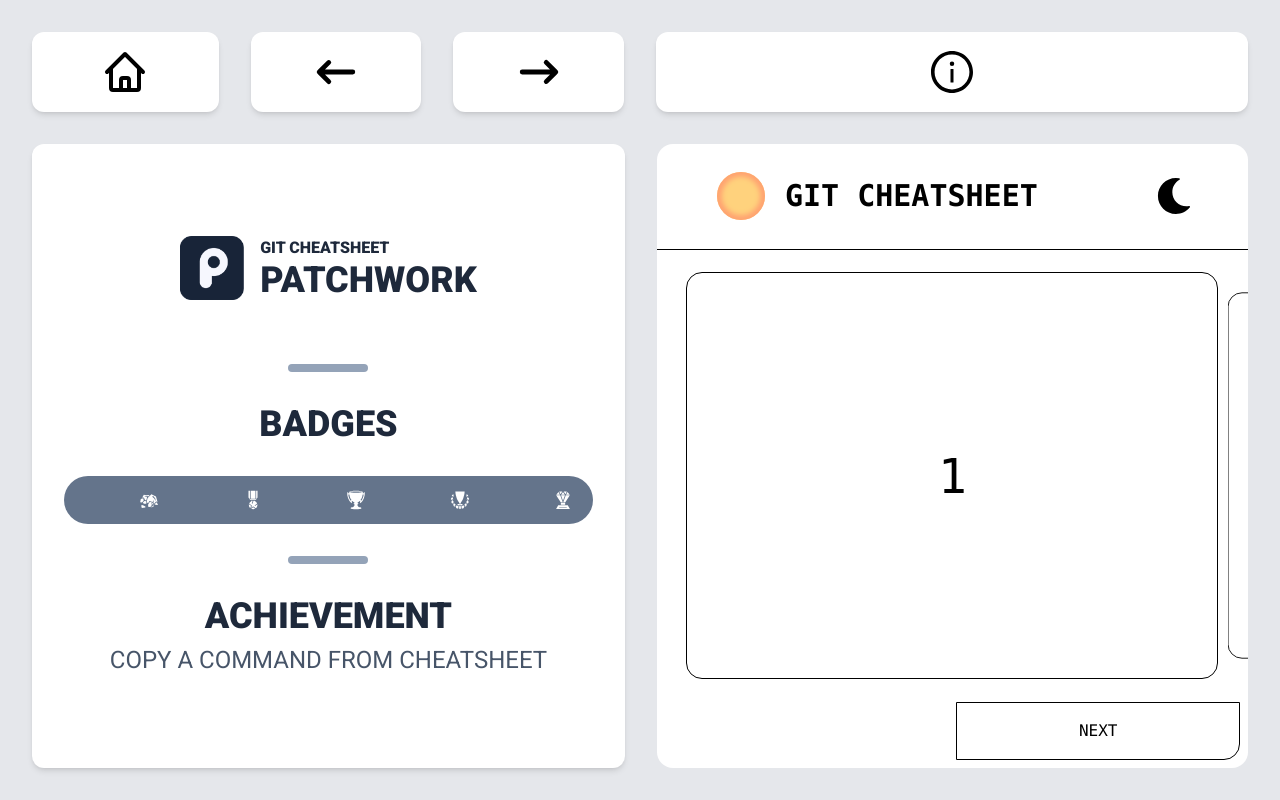
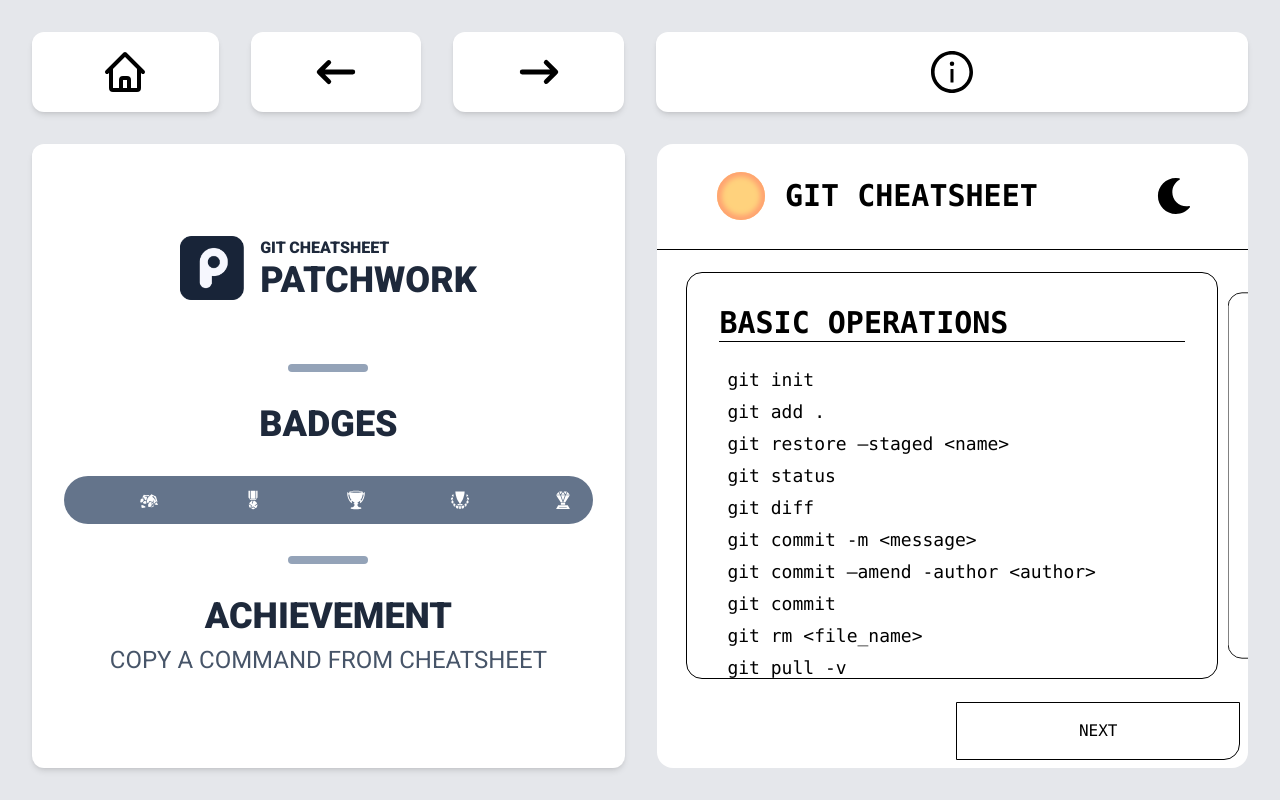
Before and after one commit to kherma/next-framer-motion-fun, a Next.js app: page /cheatsheet in a window 1280 px wide. Built offline with nearby package versions, Linux system fonts and the light colour scheme.

Commit message:
Add CheatSheet Slider page

```diff
--- a/components/feature/CheatSheetAchievement/CheatSheetChangeSlide.js
+++ b/components/feature/CheatSheetAchievement/CheatSheetChangeSlide.js
@@ -26,7 +26,7 @@ const CheatSheetChangeSlide = ({
   ];
 
   return (
-    <div className="hidden overflow-hidden gap-2 justify-between items-center px-2 pt-2 pb-4 rounded-b-2xl xl:flex">
+    <div className="flex overflow-hidden gap-2 justify-between items-center px-2 pt-2 pb-4 rounded-b-2xl">
       {innerData.map(({ text, radius, handler, disabled }) => {
         const { whileHover, whileTap, transition } = btnScaleAnim(
           disabled,
--- /dev/null
+++ b/components/feature/CheatSheetAchievement/CheatSheetSlidePage.js
@@ -0,0 +1,21 @@
+const CheatSheetSlidePage = ({ title, commands }) => {
+  return (
+    <div className="py-4 px-2 w-full h-full rounded-2xl sm:p-6 xl:p-8">
+      <h3 className="mb-4 text-lg font-black text-black dark:text-white uppercase bg-white dark:bg-black border-b border-b-black dark:border-b-white transition-colors duration-300 ease-in-out sm:mb-6 sm:text-2xl xl:text-3xl">
+        {title}
+      </h3>
+      <ul className="flex flex-col gap-1 ml-2">
+        {commands.map((command, index) => (
+          <li
+            className="text-xs text-black dark:text-white lowercase bg-white dark:bg-black transition-colors duration-300 ease-in-out sm:text-base xl:text-lg"
+            key={index}
+          >
+            {command}
+          </li>
+        ))}
+      </ul>
+    </div>
+  );
+};
+
+export default CheatSheetSlidePage;
--- a/components/feature/CheatSheetAchievement/CheatSheetSlider.js
+++ b/components/feature/CheatSheetAchievement/CheatSheetSlider.js
@@ -1,23 +1,24 @@
 import { motion } from "framer-motion";
 import { slideAnim } from "../../../animations/cheatScheetAnim";
+import CheatSheetSlidePage from "./CheatSheetSlidePage";
 
-const CheatSheetSlider = ({ innerData, position, handlers }) => {
+const CheatSheetSlider = ({ cheatSheetData, position, handlers }) => {
   return (
     <ul
       {...handlers}
-      className="overflow-hidden relative w-full h-96 xl:h-full"
+      className="overflow-hidden relative w-full h-96 sm:h-[32rem] xl:h-full"
     >
-      {innerData.map((item, index) => {
+      {cheatSheetData.map(({ title, commands }, index) => {
         const { initial, animate, transition } = slideAnim(index, position);
         return (
           <motion.li
             initial={initial}
             animate={animate}
             transition={transition}
-            key={item}
-            className="flex absolute top-[5%] justify-center items-center w-[90%] h-[90%] text-5xl text-black dark:text-white uppercase rounded-2xl border border-black dark:border-white transition-colors duration-300 ease-in-out"
+            key={index}
+            className="flex overflow-hidden absolute top-[5%] justify-center items-center w-[90%] h-[90%] text-black dark:text-white uppercase rounded-2xl border border-black dark:border-white transition-colors duration-300 ease-in-out"
           >
-            {item}
+            <CheatSheetSlidePage title={title} commands={commands} />
           </motion.li>
         );
       })}
--- /dev/null
+++ b/config/cheatSheetData.js
@@ -0,0 +1,101 @@
+export const cheatSheetData = [
+  {
+    title: "basic operations",
+    commands: [
+      "git init",
+      "git add .",
+      "git restore —staged <name>",
+      "git status",
+      "git diff",
+      "git commit -m <message>",
+      "git commit —amend -author <author>",
+      "git commit",
+      "git rm <file_name>",
+      "git pull -v",
+      "git push -u",
+      "git fetch -v",
+    ],
+  },
+  {
+    title: "branch management",
+    commands: [
+      "git branch -a",
+      "git branch <name>",
+      "git checkout <name>",
+      "git checkout -b <name>",
+      "git branch -d <name>",
+      "git branch -m <old> <new>",
+      "git fetch -v",
+      "git remote update origin —prune",
+      "git branch -d <branch>",
+      "git push -u origin <branch>",
+      "git push update origin -d <branch>",
+    ],
+  },
+  {
+    title: "reading",
+    commands: [
+      "git remote show origin",
+      "git remote -vv",
+      "git cat-file -s / -t / -p",
+      "git log —oneline / —graph",
+      "git reflog",
+    ],
+  },
+  {
+    title: "tags",
+    commands: [
+      "git tag",
+      "git tag v1.0.0",
+      "git tag -a v1.0.0 -m <message>",
+      "git push -u —tag",
+      "git push -u origin v1.0.0",
+    ],
+  },
+  {
+    title: "revert & reset",
+    commands: [
+      "git reset —hard <hash>",
+      "git reset -mixed <hash>",
+      "git reset -soft <hash>",
+      "git revert <hash>",
+    ],
+  },
+  {
+    title: "merge & rebase",
+    commands: ["git merge <name>", "git rebase <name> | git merge <name>"],
+  },
+  {
+    title: "stash",
+    commands: ["git stash", "git stash pop", "git stash drop"],
+  },
+  {
+    title: "fork",
+    commands: [
+      "git remote add upstream <url>",
+      "git fetch upstream -v",
+      "git pull upstream main",
+      "git push -u",
+    ],
+  },
+  {
+    title: "cherry pick",
+    commands: [
+      "git cherry-pick <hash>",
+      "COPY ME!!!",
+      "git cherry pick —no-commit <hash>",
+    ],
+  },
+  {
+    title: "config",
+    commands: [
+      "git gc",
+      "git <file> | git unpack-objects",
+      ".gitignore",
+      "git rm —cached <file>",
+      "git config —list",
+      "git config — global user.name <name>",
+      "git config credential.helper ''",
+    ],
+  },
+];
--- a/config/config.js
+++ b/config/config.js
@@ -4,6 +4,7 @@ import { achievementsData } from "./achievementsData";
 import { modalData } from "./modalData";
 import { planetSizeData } from "./planetSizeData";
 import { vorpGameAnim } from "./vorpAnimationsData";
+import { cheatSheetData } from "./cheatSheetData";
 
 export const config = {
   pagesData,
@@ -12,4 +13,5 @@ export const config = {
   modalData,
   planetSizeData,
   vorpGameAnim,
+  cheatSheetData,
 };
--- a/pages/cheatsheet.js
+++ b/pages/cheatsheet.js
@@ -4,13 +4,14 @@ import CheatSheetNavbar from "../components/feature/CheatSheetAchievement/CheatS
 import CheatSheetSlider from "../components/feature/CheatSheetAchievement/CheatSheetSlider";
 import CheatSheetChangeSlide from "../components/feature/CheatSheetAchievement/CheatSheetChangeSlide";
 import { useSwipeable } from "react-swipeable";
+import { config } from "../config/config";
 
 const CheatSheet = () => {
   const [position, setPosition] = useState(0);
-  const innerData = [1, 2, 3, 4, 5, 6];
+  const { cheatSheetData } = config;
 
   const handleNext = () => {
-    if (position < innerData.length - 1) {
+    if (position < cheatSheetData.length - 1) {
       setPosition((prev) => prev + 1);
     }
   };
@@ -32,7 +33,7 @@ const CheatSheet = () => {
       <div className="flex flex-col w-full h-full font-mono bg-white dark:bg-black rounded-2xl transition-colors duration-300 ease-in-out">
         <CheatSheetNavbar />
         <CheatSheetSlider
-          innerData={innerData}
+          cheatSheetData={cheatSheetData}
           position={position}
           handlers={handlers}
         />
@@ -40,7 +41,7 @@ const CheatSheet = () => {
           handlePrev={handlePrev}
           handleNext={handleNext}
           position={position}
-          dataLength={innerData.length}
+          dataLength={cheatSheetData.length}
         />
       </div>
     </Layout>
```
